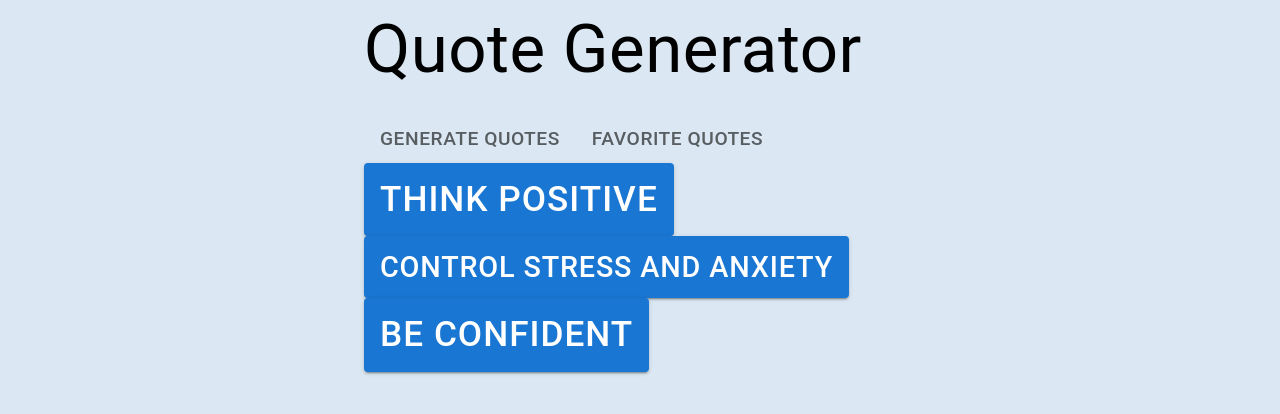
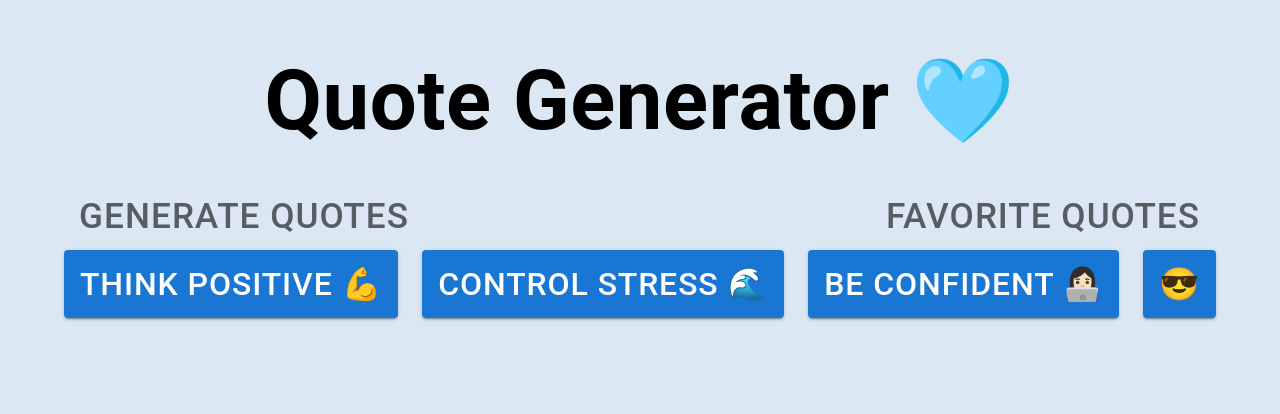
Before and after one commit to EveWangUW/Positivity-Generator, a React (Vite) app in the folder client/: page / in a window 1280 px wide. Shown: the top 414 px of the page. Built offline with nearby package versions, Linux system fonts and the light colour scheme; no server answers; the HTML template or start-up script is replaced by a standard one.

Commit message:
final quote generator

```diff
--- a/client/src/App.tsx
+++ b/client/src/App.tsx
@@ -1,6 +1,6 @@
 import React, { useState, useEffect } from 'react';
 import { BrowserRouter as Router, Routes, Route, Link } from 'react-router-dom';
-import { Button, Container, Typography, Tab, Tabs,Box} from '@mui/material';
+import { Button, Container, Typography, Tab, Tabs, Box } from '@mui/material';
 import FavoritesPage from './FavoritesPage';
 import "./App.css";
 
@@ -12,6 +12,7 @@ interface Quote {
 const App: React.FC = () => {
   const [quote, setQuote] = useState<Quote | null>(null);
   const [favorites, setFavorites] = useState<string[]>([]);
+  const [showSuccessMessage, setShowSuccessMessage] = useState<boolean>(false); // State variable to track success message
 
   useEffect(() => {
     fetchFavorites();
@@ -45,6 +46,8 @@ const App: React.FC = () => {
       body: JSON.stringify({ quote: quote.quote })
     });
     await fetchFavorites();
+    setShowSuccessMessage(true); // Display success message
+    setTimeout(() => setShowSuccessMessage(false), 1000); // Hide message after 1 seconds
   };
 
   const removeFromFavorites = async (favorite: string) => {
@@ -60,49 +63,51 @@ const App: React.FC = () => {
 
   return (
     <Router>
-      <Container maxWidth="sm">
-        <Typography variant="h4" style={{ fontSize: '4.2rem' }} gutterBottom>
-          Quote Generator
+      <Container>
+        <Typography variant="h4" style={{ fontSize: '5.2rem', fontWeight: 'bold', textAlign: 'center', marginTop: '50px' }} gutterBottom>
+          Quote Generator 🩵
         </Typography>
         <div>
-        <Tabs>
-            <Tab label="Generate Quotes" style={{ fontSize: '1.2rem' }} component={Link} to="/" sx={{ minWidth: '120px', minHeight: '40px' }}/>
-            <Tab label="Favorite Quotes" style={{ fontSize: '1.2rem' }} component={Link} to="/favorites"sx={{ minWidth: '120px', minHeight: '40px' }}/>
+          <Tabs sx={{ '& .MuiTabs-flexContainer': { justifyContent: 'space-between' } }}>
+            <Tab
+              label="Generate Quotes"
+              style={{ fontSize: '2.2rem', whiteSpace: 'nowrap' }}
+              component={Link}
+              to="/"
+            />
+            <Tab
+              label="Favorite Quotes"
+              style={{ fontSize: '2.2rem', whiteSpace: 'nowrap' }}
+              component={Link}
+              to="/favorites"
+            />
           </Tabs>
         </div>
-
-        {/* <div>
-          <Link to="/">
-            <Button variant="contained" color="primary">
-              Generate Quotes
-            </Button>
-          </Link>
-          <Link to="/favorites">
-            <Button variant="contained" color="primary">
-              Favorite Quotes
-            </Button>
-          </Link>
-        </div> */}
 
         <Routes>
           <Route path="/" element={
             <div>
-              <Button variant="contained" style={{ fontSize: '2.2rem' }} color="primary" onClick={() => generateQuote('think_positive')}>
-                Think Positive
+             <div style={{ display: 'flex', justifyContent: 'space-between' }}>
+              <Button variant="contained" style={{ fontSize: '2rem' }} color="primary" onClick={() => generateQuote('think_positive')}>
+                Think Positive 💪
               </Button>
-              <Button variant="contained" style={{ fontSize: '1.8rem' }} color="primary" onClick={() => generateQuote('control_stress')}>
-                Control Stress and Anxiety
+              <Button variant="contained" style={{ fontSize: '2rem' }} color="primary" onClick={() => generateQuote('control_stress')}>
+                Control Stress 🌊
               </Button>
-              <Button variant="contained" style={{ fontSize: '2.2rem' }} color="primary" onClick={() => generateQuote('be_confident')}>
-                Be Confident
+              <Button variant="contained" style={{ fontSize: '2rem' }} color="primary" onClick={() => generateQuote('be_confident')}>
+                Be Confident 👩🏻‍💻
               </Button>
+              <Button variant="contained" style={{ fontSize: '2rem' }} color="primary" onClick={() => generateQuote('😎')}>
+                😎
+              </Button>
+            </div>
               {quote && (
                 <div style={{ marginTop: '20px' }}>
-                  <Typography variant="h4" style={{ fontSize: '2.2rem' }}>Category: {quote.category}</Typography>
-                  <Typography variant="body1" style={{ fontSize: '2.2rem' }}>{quote.quote}</Typography>
-                  <Button variant="outlined" style={{ fontSize: '2.2rem' }} color="primary" onClick={addToFavorites}>
+                  <Typography variant="body1" style={{ fontSize: '5.2rem' }}>{quote.quote}</Typography>
+                  <Button variant="outlined" style={{ fontSize: '3.2rem' }} color="primary" onClick={addToFavorites}>
                     Add to Favorites
                   </Button>
+                  {showSuccessMessage && <Typography style={{ fontSize: '3rem', color: 'green', marginTop: '10px' }}>Successfully added! ;)</Typography>}
                 </div>
               )}
             </div>
--- a/client/src/FavoritesPage.tsx
+++ b/client/src/FavoritesPage.tsx
@@ -8,23 +8,20 @@ interface FavoritesPageProps {
 
 const FavoritesPage: React.FC<FavoritesPageProps> = ({ removeFromFavorites, favorites }) => {
   return (
-    <Container maxWidth="sm">
-      <Typography variant="h4" gutterBottom>
-        Favorite Quotes
-      </Typography>
+      <Container>
     {favorites.length > 0 ? (
       <ul>
         {favorites.map((fav, index) => (
           <li key={index}>
-              {fav}
-              <Button variant="outlined" color="secondary" onClick={() => removeFromFavorites(fav)}>
+            <Typography variant="body1" style={{ fontSize: '2.5rem' }}>{fav}</Typography>
+            <Button variant="outlined" color="secondary" style={{ fontSize: '2rem' }} onClick={() => removeFromFavorites(fav)}>
               Delete
             </Button>
           </li>
         ))}
       </ul>
     ) : (
-        <Typography variant="body1">No favorite quotes yet.</Typography>
+      <Typography variant="body1" style={{ fontSize: '2.5rem' }}>No favorite quotes yet.</Typography>
     )}
     </Container>
   );
```
Also changed, not shown: 1 other file (tests, documents, lock files or other folders). Lines whose indentation alone changed are shown as unchanged.
